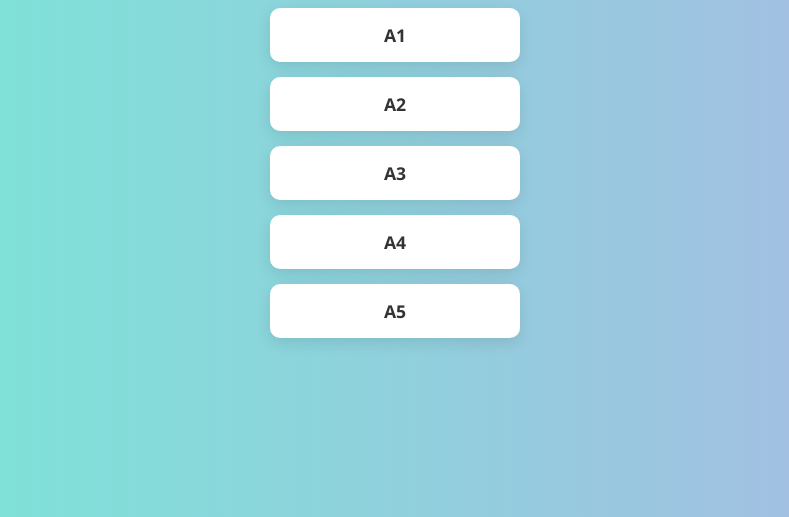
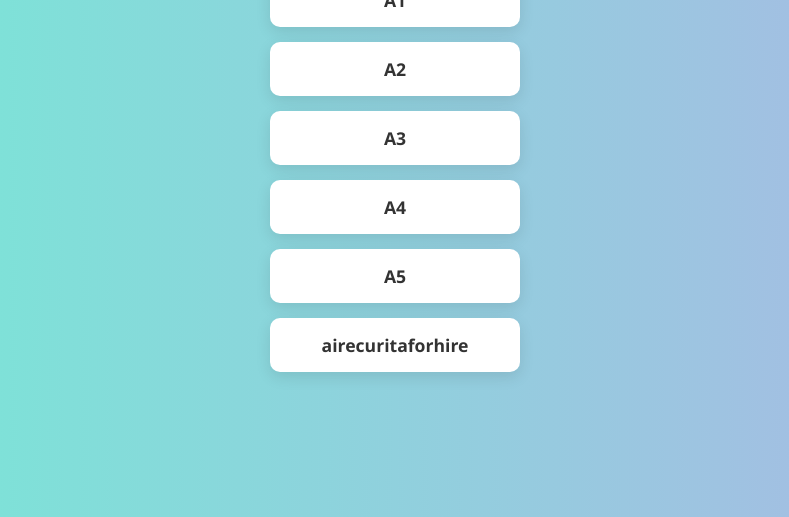
Before and after one commit to hafsasaniya23/airecruitawebsite, a plain HTML site: page index.html in a window 1280 px wide. Shown: the part 283-800 px from the top of the page, without its empty margins (245-1034 px from the left). Drawn offline with Linux system fonts and the light colour scheme.

Commit message:
Update index.html

```diff
--- a/index.html
+++ b/index.html
@@ -62,6 +62,7 @@
     <a href="a3.html" class="button">A3</a>
     <a href="a4.html" class="button">A4</a>
     <a href="a5.html" class="button">A5</a>
+    <a href="airecuritaforhire.html" class="button">airecuritaforhire</a>
   </div>
 
 </body>
```
